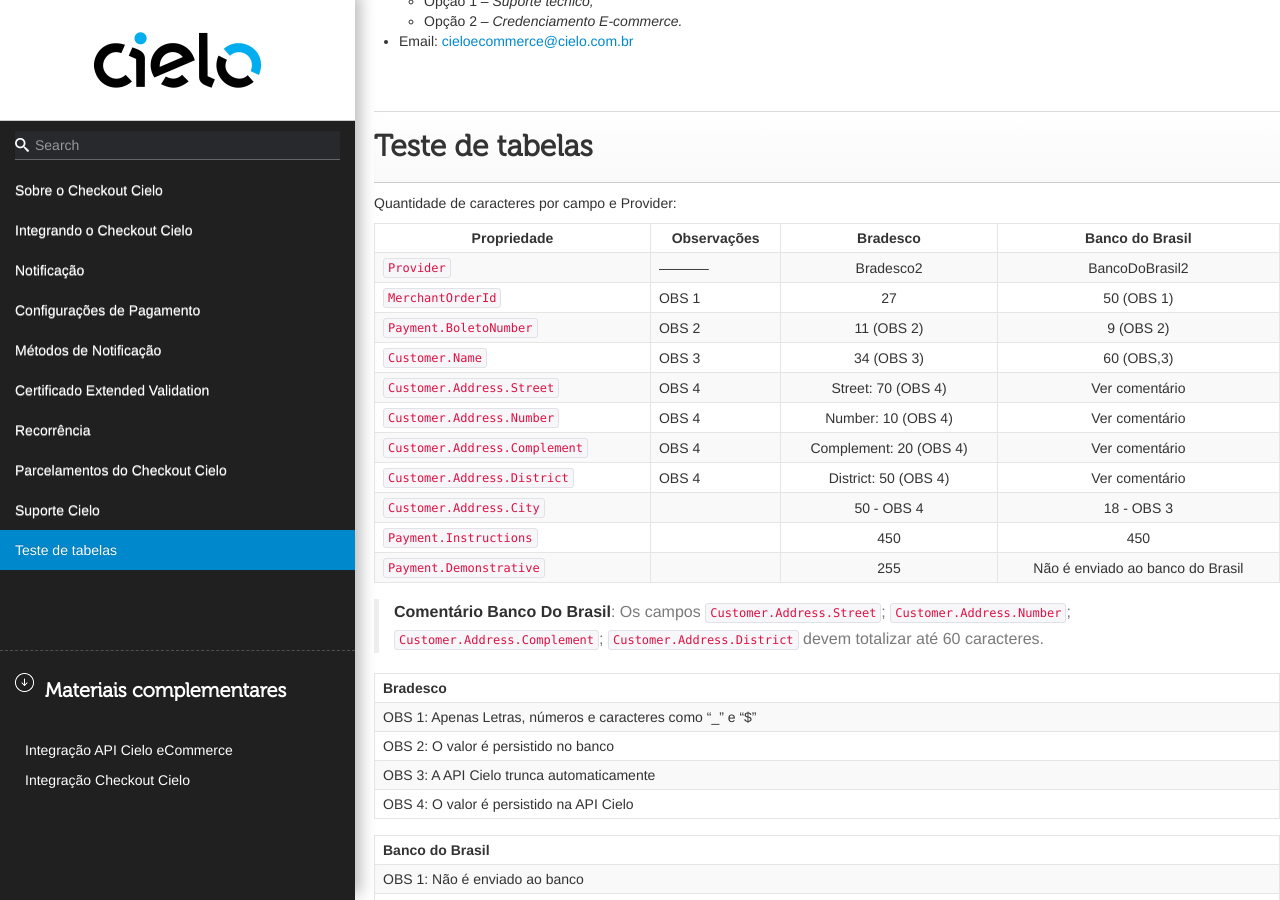
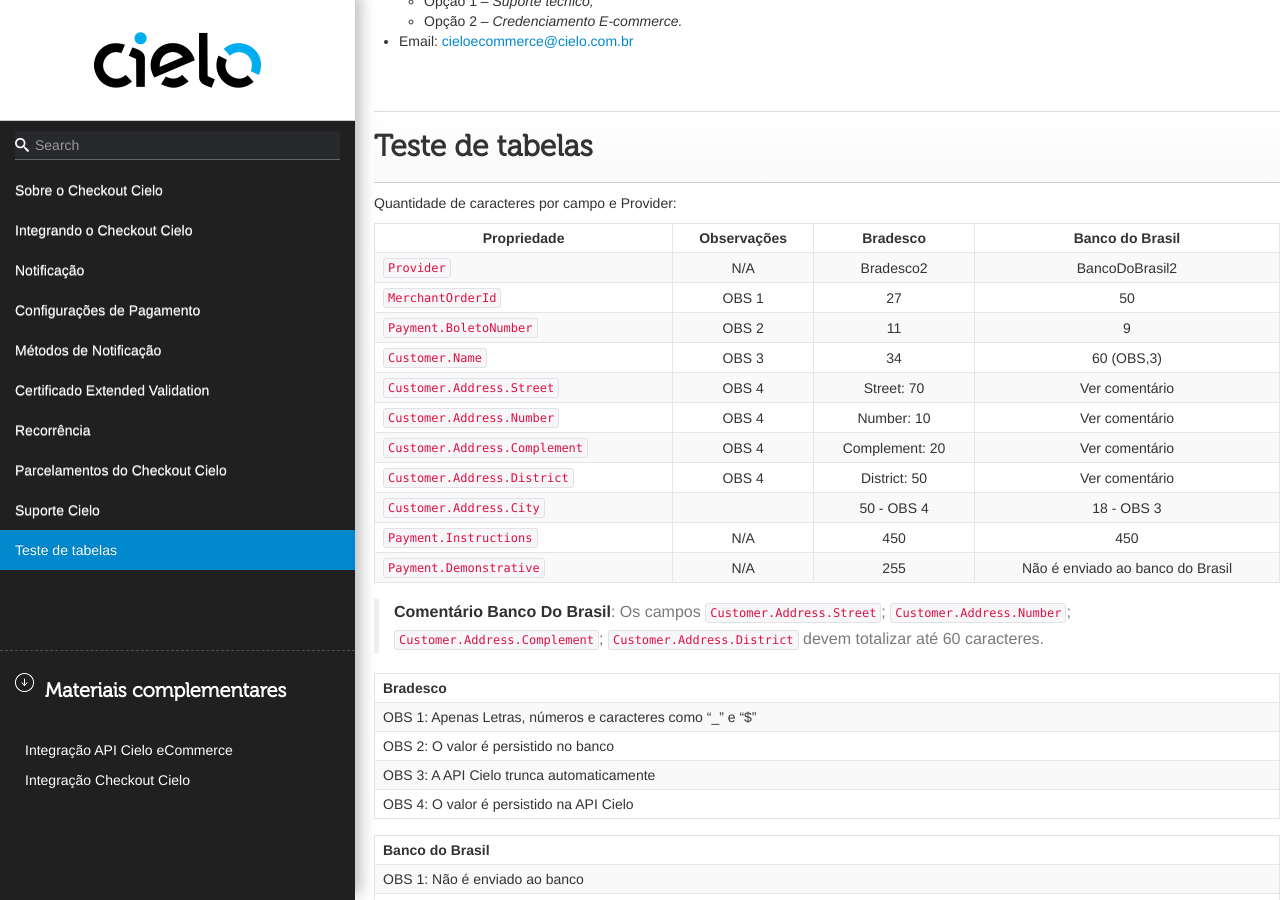
Before and after one commit to DeveloperCielo/Tutorial, a Jekyll site: the page built from _posts/2017-08-25-Checkout.md, in a window 1280 px wide and 900 px high, scrolled down 55993 px. Built offline with Jekyll 4.4.1, drawn with Linux system fonts in a browser that asks for light colours; some web fonts are replaced.

Commit message:
Updated '_posts/2017-08-25-Checkout.md' via CloudCannon

```diff
--- a/_posts/2017-08-25-Checkout.md
+++ b/_posts/2017-08-25-Checkout.md
@@ -1697,19 +1697,19 @@
 
 Quantidade de caracteres por campo e Provider:
 
-| Propriedade                   |Observações|        Bradesco        |                  Banco do Brasil            |
-|-------------------------------|-----------|:----------------------:|:-------------------------------------------:|
-| `Provider`                    |-----------|        Bradesco2       |                BancoDoBrasil2               |
-| `MerchantOrderId`             |OBS 1      |           27           |                  50 (OBS 1)                 |
-| `Payment.BoletoNumber`        |OBS 2      |       11 (OBS 2)       |                  9 (OBS 2)                  |
-| `Customer.Name`               |OBS 3      |       34 (OBS 3)       |                  60 (OBS,3)                 |
-| `Customer.Address.Street`     |OBS 4      |   Street: 70 (OBS 4)   |                Ver comentário               |
-| `Customer.Address.Number`     |OBS 4      |   Number: 10 (OBS 4)   |                Ver comentário               |
-| `Customer.Address.Complement` |OBS 4      | Complement: 20 (OBS 4) |                Ver comentário               |
-| `Customer.Address.District`   |OBS 4      |  District: 50 (OBS 4)  |                Ver comentário               |
-| `Customer.Address.City`       |           |       50 - OBS 4       |                  18 - OBS 3                 |
-| `Payment.Instructions`        |           |           450          |                     450                     |
-| `Payment.Demonstrative`       |           |           255          |       Não é enviado ao banco do Brasil      |
+| Propriedade                   | Observações |    Bradesco    |          Banco do Brasil         |
+|-------------------------------|:-----------:|:--------------:|:--------------------------------:|
+| `Provider`                    |     N/A     |    Bradesco2   |          BancoDoBrasil2          |
+| `MerchantOrderId`             |    OBS 1    |       27       |                50                |
+| `Payment.BoletoNumber`        |    OBS 2    |       11       |                 9                |
+| `Customer.Name`               |    OBS 3    |       34       |            60 (OBS,3)            |
+| `Customer.Address.Street`     |    OBS 4    |   Street: 70   |          Ver comentário          |
+| `Customer.Address.Number`     |    OBS 4    |   Number: 10   |          Ver comentário          |
+| `Customer.Address.Complement` |    OBS 4    | Complement: 20 |          Ver comentário          |
+| `Customer.Address.District`   |    OBS 4    |  District: 50  |          Ver comentário          |
+| `Customer.Address.City`       |             |   50 - OBS 4   |            18 - OBS 3            |
+| `Payment.Instructions`        |     N/A     |       450      |                450               |
+| `Payment.Demonstrative`       |     N/A     |       255      | Não é enviado ao banco do Brasil |
 
 > **Comentário Banco Do Brasil**: Os campos `Customer.Address.Street`; `Customer.Address.Number`; `Customer.Address.Complement`; `Customer.Address.District` devem totalizar até 60 caracteres.
 
```
